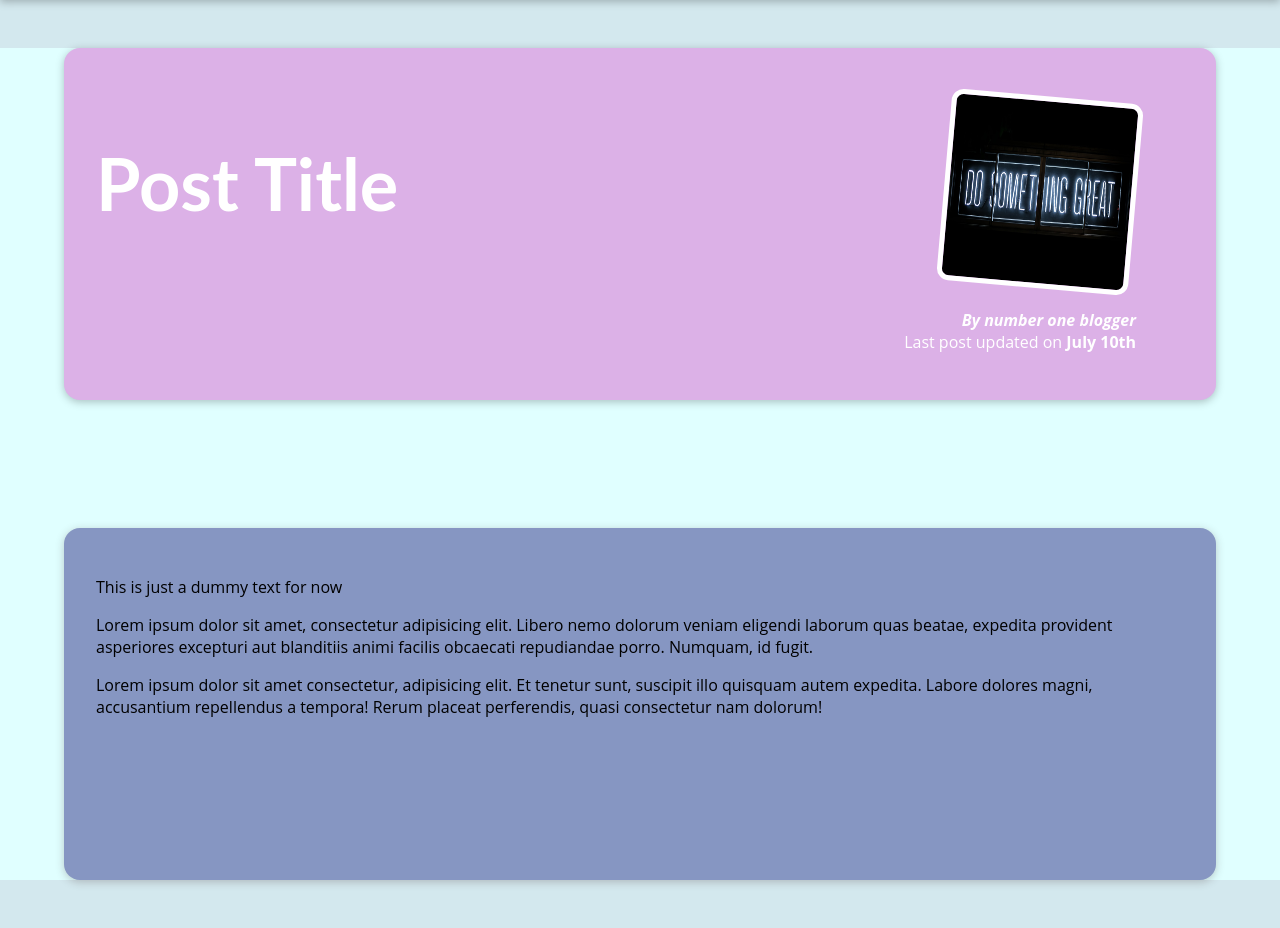
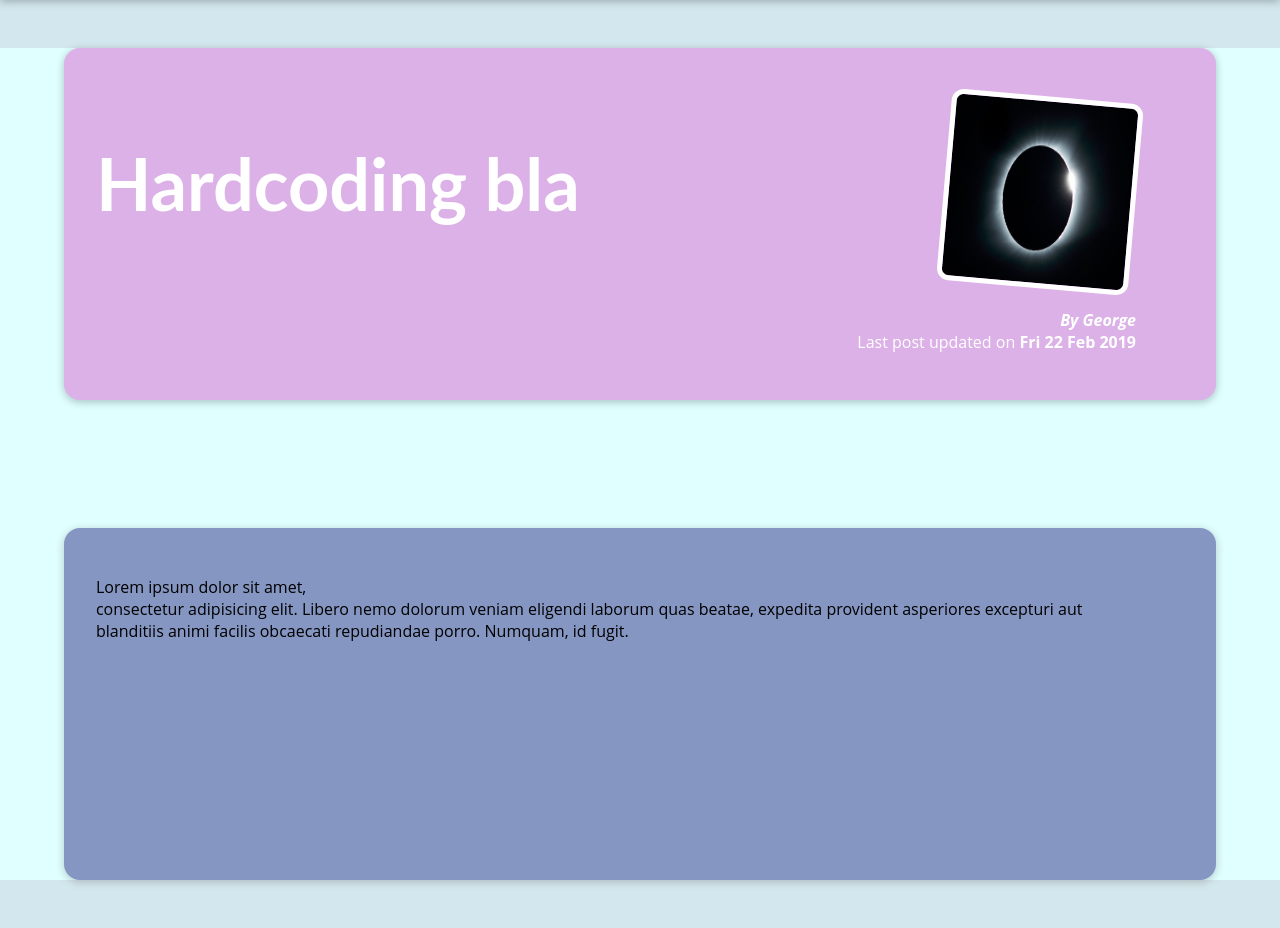
Before and after one commit to StefanGriffin/My_Site, a Django app: page /posts/coding-is-fun in a window 1280 px wide. Shown: the part 80-1008 px from the top of the page. Run offline with Django 3.2, Linux system fonts and the light colour scheme.

Commit message:
Basic blog navigation completed

```diff
--- a/blog/templates/blog/post-detail.html
+++ b/blog/templates/blog/post-detail.html
@@ -3,7 +3,7 @@
 
 
 {% block title %}
-This post title
+{{ post.title }}
 {%endblock %}
 
 {% block css_files %}
@@ -13,28 +13,15 @@ This post title
 
 {% block content %}
 <section id="summary">
-  <h2>Post Title</h2>
+  <h2>{{ post.title }}</h2>
   <article>
-    <img src="{% static "blog/images/1.jpeg" %}" alt="Post Title" />
-    <address>By number one blogger</address>
-    <div>Last post updated on <time>July 10th</time></div>
+    <img src="{% static "blog/images/"|add:post.image %}" alt="{{ post.title }}" />
+    <address>By {{ post.author|title }}</address>
+    <div>Last post updated on <time>{{ post.date|date:"D d M Y" }}</time></div>
   </article>
 </section>
 <main>
-  <p>This is just a dummy text for now</p>
-
-  <p>
-    Lorem ipsum dolor sit amet, consectetur adipisicing elit. Libero nemo
-    dolorum veniam eligendi laborum quas beatae, expedita provident asperiores
-    excepturi aut blanditiis animi facilis obcaecati repudiandae porro. Numquam,
-    id fugit.
-  </p>
-  <p>
-    Lorem ipsum dolor sit amet consectetur, adipisicing elit. Et tenetur sunt,
-    suscipit illo quisquam autem expedita. Labore dolores magni, accusantium
-    repellendus a tempora! Rerum placeat perferendis, quasi consectetur nam
-    dolorum!
-  </p>
+  {{ post.content|linebreaks }}
 </main>
 
 {% endblock %}
--- a/blog/views.py
+++ b/blog/views.py
@@ -8,7 +8,7 @@ all_posts = [
     {
         "slug": "hike-in-the-mountains",
         "image": "1.jpeg",
-        "author": "Griffin2021",
+        "author": "griffin2021",
         "date": date(2021, 6, 1),
         "title": "Mountain Hiking",
         "excerpt": "The technology of the future !!!",
@@ -21,7 +21,7 @@ all_posts = [
     {
         "slug": "coding-is-fun",
         "image": "2.jpeg",
-        "author": "Griffin2022",
+        "author": "george",
         "date": date(2019, 2, 22),
         "title": "Hardcoding bla ",
         "excerpt": "Code your Ideas",
@@ -32,8 +32,8 @@ all_posts = [
     },
       {
         "slug": "coding-is-maybe-fun",
-        "image": "1.jpeg",
-        "author": "Griffin2022",
+        "image": "4.jpeg",
+        "author": "dan",
         "date": date(2019, 2, 22),
         "title": "Hardcoding bla bla ",
         "excerpt": "Code your Ideasddd",
@@ -67,4 +67,8 @@ def posts(request):
 
 
 def post_detail(request, slug):
-    return render(request, "blog/post-detail.html")  # connected with path --> post-detail-page
+    identified_post = next(post for post in all_posts if post['slug']==slug)
+    #post['slug'] is the same thing with {{ post.title }} in the post-detail.html template
+    return render(request, "blog/post-detail.html", {
+        "post": identified_post
+    })  # connected with path --> post-detail-page
```
